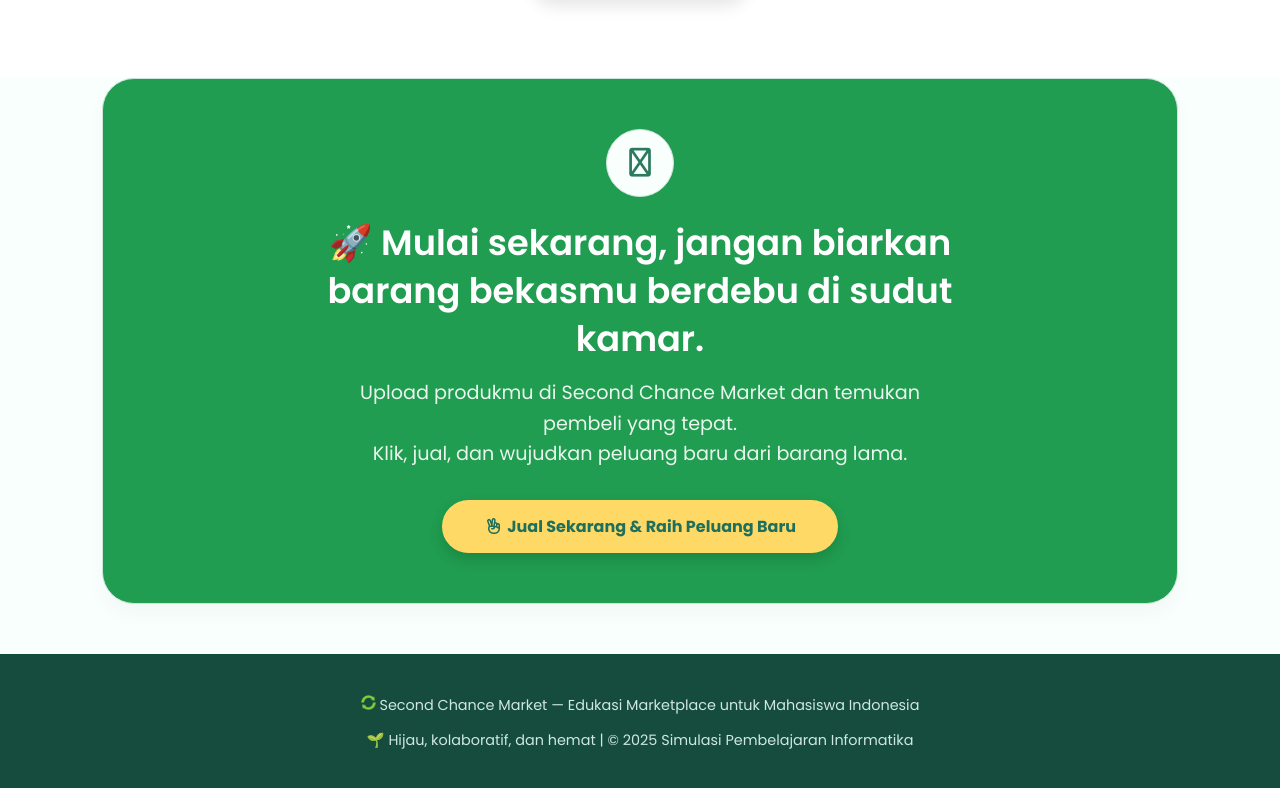
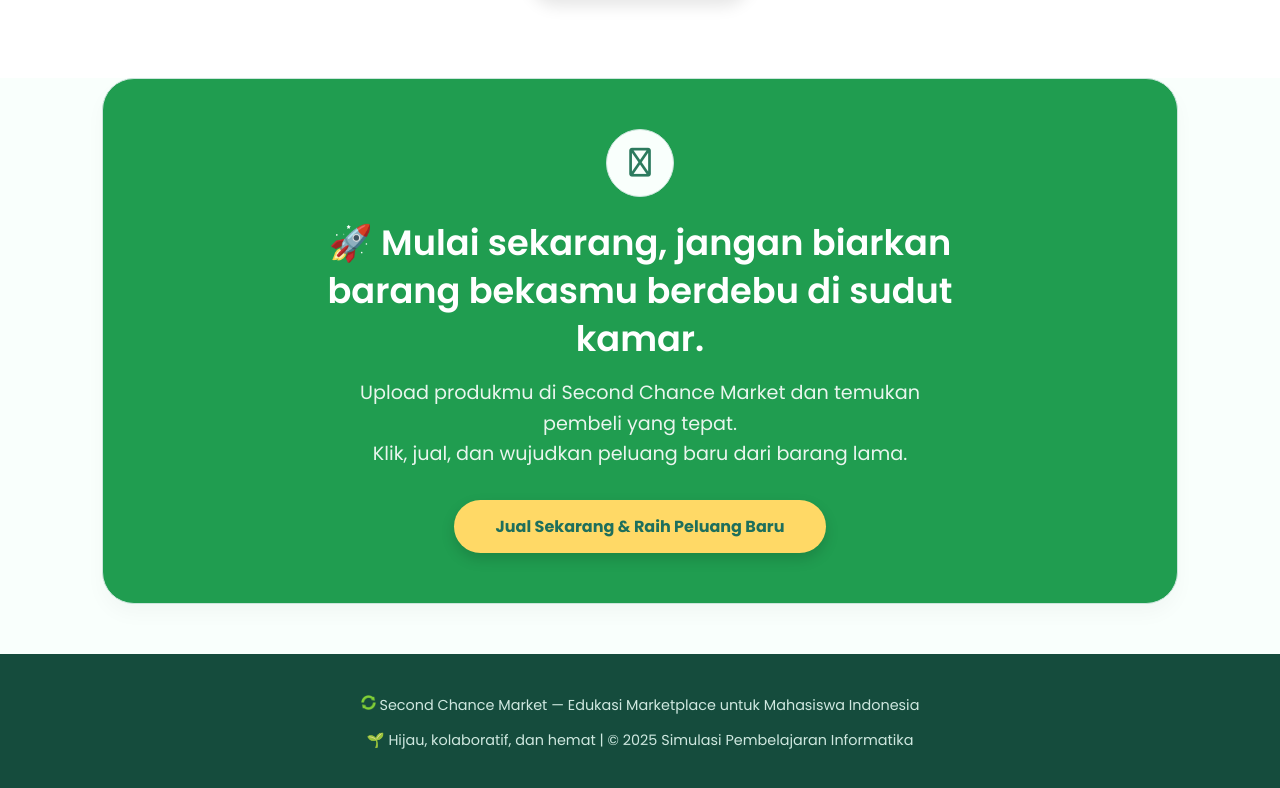
Before and after one commit to ddaannuu/singkong, a Vue app in the folder our-project/: page / in a window 1280 px wide. Shown: the part 2691-3479 px from the top of the page. Built offline with nearby package versions, Linux system fonts and the light colour scheme; no server answers; the database is empty.

Commit message:
Perbaikan icon

```diff
--- a/our-project/src/components/Action.vue
+++ b/our-project/src/components/Action.vue
@@ -13,7 +13,7 @@
       </p>
 
       <button @click="handleAction" class="btn-action-large">
-        <i class="fas fa-hand-peace"></i> {{ content.action.buttonText }}
+         {{ content.action.buttonText }}
       </button>
     </div>
   </section>
```
